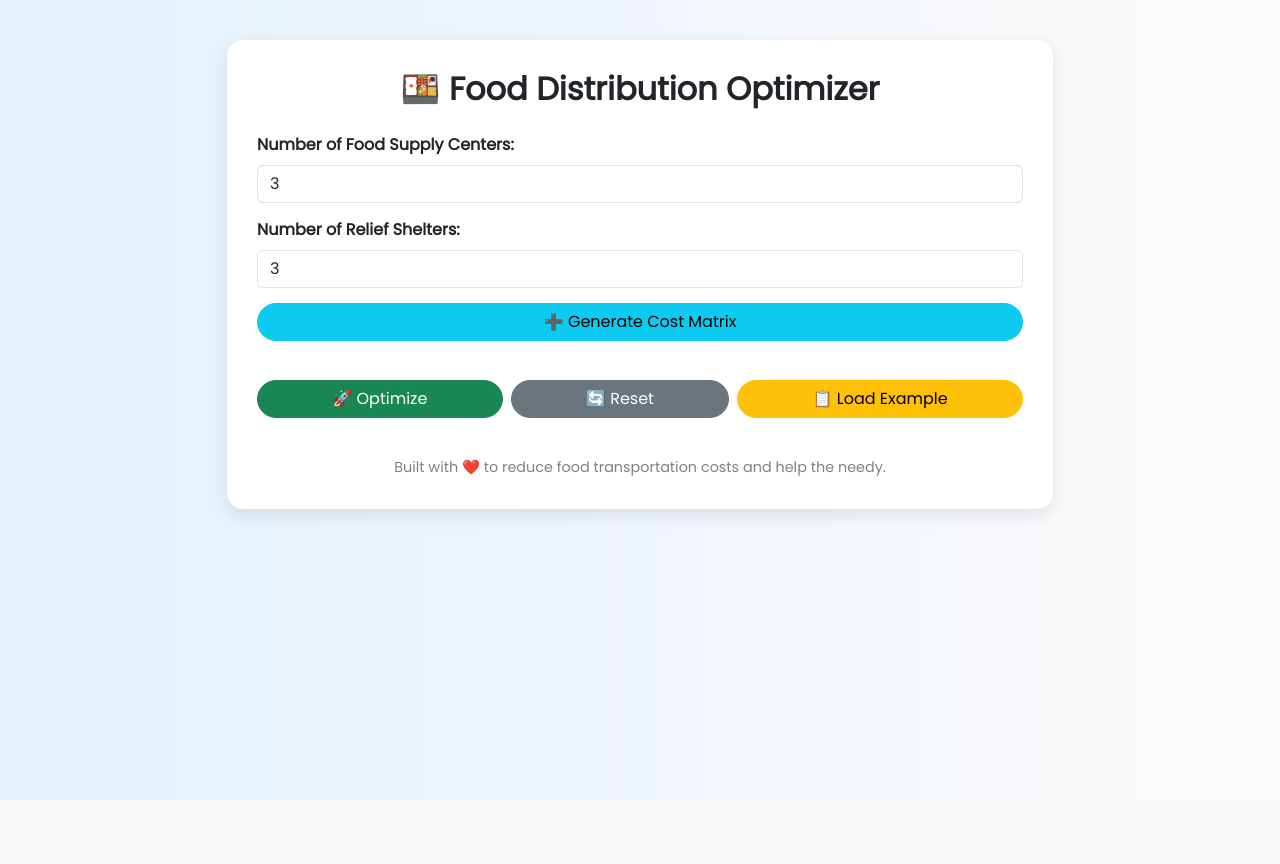
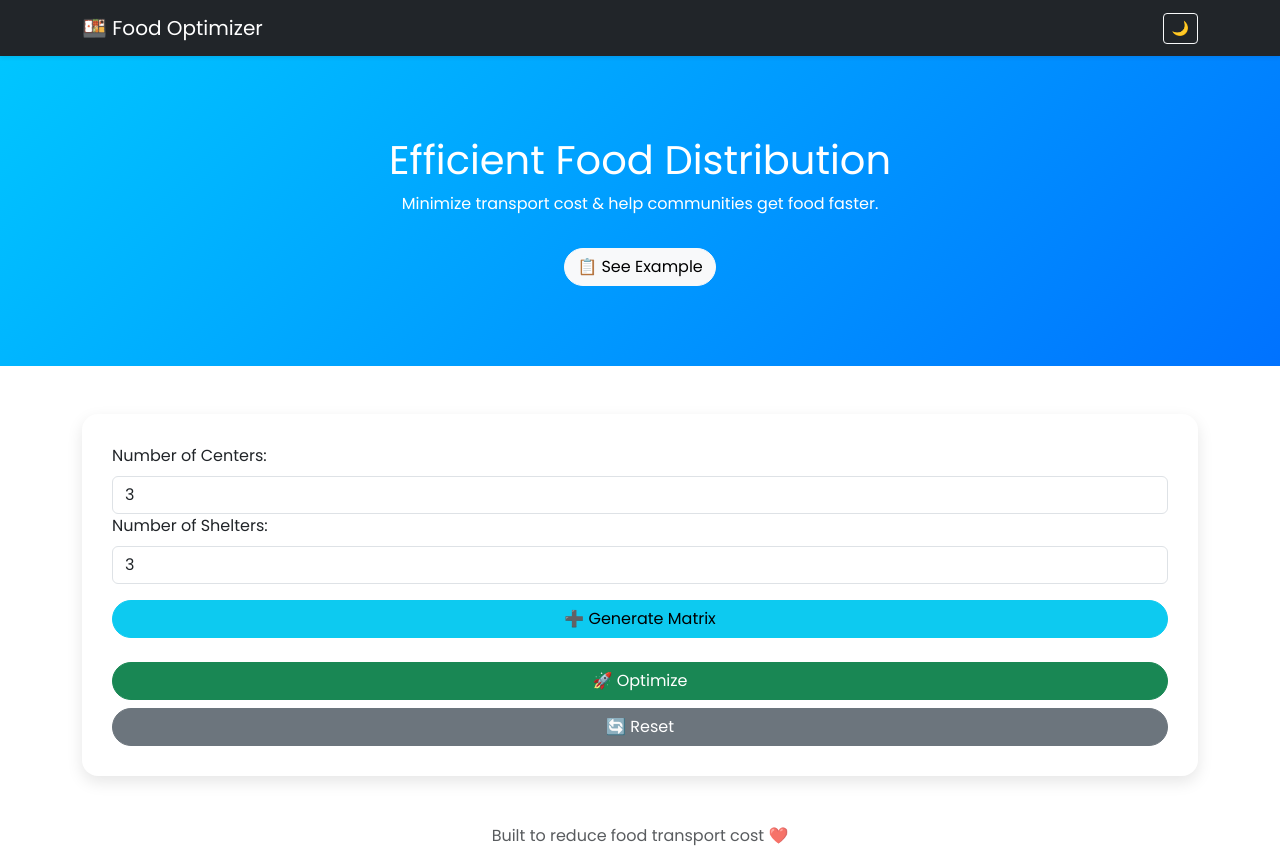
Before and after one commit to Harshini070/FoodOptimizer, a Django app: page / in a window 1280 px wide. Before the commit the page ends 800 px from the top, so only its background shows below. Run offline with Django 5.2, Linux system fonts and the light colour scheme; some libraries are stand-ins or nearby versions.

Commit message:
2nd Update

```diff
--- a/optimizer/urls.py
+++ b/optimizer/urls.py
@@ -5,4 +5,5 @@ urlpatterns = [
     path('', views.input_view, name='input_view'),
     path('optimize/', views.optimize_distribution, name='optimize'),  # <-- Make sure this line is there
     path('download_csv/', views.download_csv, name='download_csv'),
+
 ]
--- a/optimizer/views.py
+++ b/optimizer/views.py
@@ -12,7 +12,9 @@ import json
 def input_view(request):
     return render(request, 'index.html')
 
-# Handle form submission and show result
+
+
+
 def optimize_distribution(request):
     if request.method == 'POST':
         try:
@@ -61,7 +63,7 @@ def optimize_distribution(request):
                 total_cost = None
 
             return render(request, 'result.html', {
-                'result': result,
+                'optimized_matrix': result,
                 'total_cost': total_cost
             })
 
@@ -69,6 +71,7 @@ def optimize_distribution(request):
             return render(request, 'result.html', {'result': f"Error: {str(e)}"})
 
     return redirect('input_view')
+
 
 
 @csrf_exempt
@@ -90,3 +93,14 @@ def download_csv(request):
         response = HttpResponse(buffer.getvalue(), content_type='text/csv')
         response['Content-Disposition'] = 'attachment; filename=optimized_distribution.csv'
         return response
+
+
+# views.py
+def result_view(request):
+    # Assuming you have the result data in a variable `optimized_data`
+    optimized_data = [
+        [120, 130, 140, 150],
+        [100, 110, 120, 130],
+        [90, 100, 110, 120],
+    ]
+    return render(request, 'result.html', {'optimized_data': optimized_data})
--- a/templates/index.html
+++ b/templates/index.html
@@ -1,133 +1,142 @@
+{% load static %}
 <!DOCTYPE html>
-<html lang="en">
+<html lang="en" data-bs-theme="light">
 <head>
     <meta charset="UTF-8">
     <title>Food Distribution Optimizer</title>
     <link href="https://cdn.jsdelivr.net/npm/bootstrap@5.3.3/dist/css/bootstrap.min.css" rel="stylesheet">
     <link href="https://fonts.googleapis.com/css2?family=Poppins&display=swap" rel="stylesheet">
+    <link href="https://unpkg.com/aos@2.3.1/dist/aos.css" rel="stylesheet" />
     <style>
         body {
-            background: linear-gradient(to right, #e3f2fd, #fdfbfb);
             font-family: 'Poppins', sans-serif;
         }
 
-        .container {
-            max-width: 850px;
-            margin-top: 40px;
+        .hero {
+            background: linear-gradient(135deg, #00c6ff, #0072ff);
+            color: white;
+            padding: 80px 20px;
+            text-align: center;
+        }
+
+        .btn-custom {
+            border-radius: 30px;
         }
 
         .card {
             border: none;
             border-radius: 1rem;
-            box-shadow: 0 6px 18px rgba(0, 0, 0, 0.1);
+            box-shadow: 0 6px 16px rgba(0, 0, 0, 0.1);
             padding: 30px;
-            background-color: #fff;
         }
 
-        h1 {
-            font-size: 2rem;
-            font-weight: bold;
-            text-align: center;
-            margin-bottom: 25px;
-        }
-
-        .form-control, .btn {
-            margin-bottom: 15px;
-        }
-
-        .matrix-wrapper {
-            overflow-x: auto;
-        }
-
-        table input {
-            width: 80px;
-            text-align: center;
-        }
-
-        .footer {
-            text-align: center;
-            font-size: 0.9rem;
-            color: gray;
-            margin-top: 20px;
-        }
-
-        .btn-custom {
-            border-radius: 30px;
+        .dark-mode-icon {
+            cursor: pointer;
         }
     </style>
 </head>
 <body>
-<div class="container">
-    <div class="card">
-        <h1>🍱 Food Distribution Optimizer</h1>
+<nav class="navbar navbar-expand-lg navbar-dark bg-dark shadow-sm sticky-top">
+    <div class="container">
+        <a class="navbar-brand" href="#">🍱 Food Optimizer</a>
+        <div class="ms-auto">
+            <button id="themeToggle" class="btn btn-outline-light btn-sm dark-mode-icon">🌙</button>
+        </div>
+    </div>
+</nav>
 
+<section class="hero">
+    <div class="container">
+        <h1 data-aos="fade-up">Efficient Food Distribution</h1>
+        <p data-aos="fade-up" data-aos-delay="100">Minimize transport cost & help communities get food faster.</p>
+        <button class="btn btn-light btn-custom mt-3" data-bs-toggle="modal" data-bs-target="#exampleModal">📋 See Example</button>
+    </div>
+</section>
+
+<div class="container mt-5">
+    <div class="card" data-aos="fade-up">
         <form method="post" action="{% url 'optimize' %}">
             {% csrf_token %}
-
-            <label for="numCenters" class="form-label"><strong>Number of Food Supply Centers:</strong></label>
+            <label class="form-label">Number of Centers:</label>
             <input type="number" id="numCenters" class="form-control" min="1" value="3" required>
 
-            <label for="numShelters" class="form-label"><strong>Number of Relief Shelters:</strong></label>
+            <label class="form-label">Number of Shelters:</label>
             <input type="number" id="numShelters" class="form-control" min="1" value="3" required>
 
-            <div class="d-grid">
-                <button type="button" onclick="generateMatrix()" class="btn btn-info btn-custom">➕ Generate Cost Matrix</button>
-            </div>
+            <button type="button" onclick="generateMatrix()" class="btn btn-info btn-custom mt-3 w-100">➕ Generate Matrix</button>
 
             <div id="matrixSection" style="display: none;" class="mt-4">
-                <p><strong>Enter Transportation Costs (from each center to each shelter):</strong></p>
-                <div id="matrixInputs" class="matrix-wrapper mb-3"></div>
+                <div id="matrixInputs" class="table-responsive mb-3"></div>
 
-                <label for="supply" class="form-label"><strong>Supply at each center (comma-separated):</strong></label>
-                <textarea id="supply" name="supply" class="form-control" placeholder="e.g., 20,30,25" required></textarea>
+                <label class="form-label">The amount of food (e.g., meals, kg, boxes) available at each center(comma-separated):</label>
+                <textarea id="supply" name="supply" class="form-control" required></textarea>
 
-                <label for="demand" class="form-label mt-3"><strong>Demand at each shelter (comma-separated):</strong></label>
-                <textarea id="demand" name="demand" class="form-control" placeholder="e.g., 10,30,20,15" required></textarea>
+                <label class="form-label mt-3">The amount of food needed at each shelter(comma-separated):</label>
+                <textarea id="demand" name="demand" class="form-control" required></textarea>
 
                 <input type="hidden" id="cost_matrix" name="cost_matrix">
             </div>
 
-            <div class="d-flex justify-content-between flex-wrap gap-2 mt-4">
-                <button type="submit" class="btn btn-success btn-custom flex-fill">🚀 Optimize</button>
-                <button type="button" onclick="resetForm()" class="btn btn-secondary btn-custom flex-fill">🔄 Reset</button>
-                <button type="button" onclick="prefillExample()" class="btn btn-warning btn-custom flex-fill">📋 Load Example</button>
+            <div class="d-grid gap-2 mt-4">
+                <button type="submit" class="btn btn-success btn-custom">🚀 Optimize</button>
+                <button type="button" onclick="resetForm()" class="btn btn-secondary btn-custom">🔄 Reset</button>
             </div>
         </form>
-
-        <div class="footer mt-4">
-            Built with ❤️ to reduce food transportation costs and help the needy.
-        </div>
     </div>
 </div>
 
+<!-- Modal for Example -->
+<div class="modal fade" id="exampleModal" tabindex="-1">
+  <div class="modal-dialog modal-dialog-centered">
+    <div class="modal-content">
+      <div class="modal-header">
+        <h5 class="modal-title">📋 Example Input</h5>
+        <button type="button" class="btn-close" data-bs-dismiss="modal"></button>
+      </div>
+      <div class="modal-body">
+        <p>Preload example transportation costs, supply and demand to see how it works!</p>
+        <ul>
+            <li>Centers: 3</li>
+            <li>Shelters: 4</li>
+            <li>Cost Matrix: 3x4</li>
+            <li>Supply: 20, 30, 25</li>
+            <li>Demand: 10, 30, 20, 15</li>
+        </ul>
+      </div>
+      <div class="modal-footer">
+        <button type="button" onclick="prefillExample(); bootstrap.Modal.getInstance(document.getElementById('exampleModal')).hide()" class="btn btn-primary">Load Example</button>
+      </div>
+    </div>
+  </div>
+</div>
+
+<footer class="text-center mt-5 text-muted mb-3">Built to reduce food transport cost ❤️</footer>
+
+<script src="https://cdn.jsdelivr.net/npm/bootstrap@5.3.3/dist/js/bootstrap.bundle.min.js"></script>
+<script src="https://unpkg.com/aos@2.3.1/dist/aos.js"></script>
 <script>
+    AOS.init();
+
     function generateMatrix() {
+        const rows = +document.getElementById('numCenters').value;
+        const cols = +document.getElementById('numShelters').value;
         const container = document.getElementById('matrixInputs');
         container.innerHTML = '';
 
-        const rows = parseInt(document.getElementById('numCenters').value);
-        const cols = parseInt(document.getElementById('numShelters').value);
-        if (!rows || !cols) return;
+        let table = `<table class="table table-bordered"><thead><tr><th>Center \\ Shelter</th>`;
+        for (let j = 0; j < cols; j++) table += `<th>Shelter ${j+1}</th>`;
+        table += `</tr></thead><tbody>`;
 
-        let table = document.createElement('table');
-        table.className = 'table table-bordered table-hover';
-
-        let thead = table.insertRow();
-        thead.insertCell().outerHTML = "<th>Center \\ Shelter</th>";
-        for (let j = 0; j < cols; j++) {
-            thead.insertCell().outerHTML = `<th>Shelter ${j + 1}</th>`;
+        for (let i = 0; i < rows; i++) {
+            table += `<tr><th>Center ${i+1}</th>`;
+            for (let j = 0; j < cols; j++) {
+                table += `<td><input type="number" min="0" id="cell-${i}-${j}" class="form-control" required></td>`;
+            }
+            table += `</tr>`;
         }
 
-        for (let i = 0; i < rows; i++) {
-            let row = table.insertRow();
-            row.insertCell().outerHTML = `<th>Center ${i + 1}</th>`;
-            for (let j = 0; j < cols; j++) {
-                let cell = row.insertCell();
-                cell.innerHTML = `<input type="number" min="0" id="cell-${i}-${j}" class="form-control" required>`;
-            }
-        }
-
-        container.appendChild(table);
+        table += `</tbody></table>`;
+        container.innerHTML = table;
         document.getElementById('matrixSection').style.display = 'block';
     }
 
@@ -135,21 +144,10 @@
         document.getElementById('numCenters').value = 3;
         document.getElementById('numShelters').value = 4;
         generateMatrix();
-
-        const example = [
-            [8, 6, 10, 9],
-            [9, 12, 13, 7],
-            [14, 9, 16, 5]
-        ];
-
-        for (let i = 0; i < 3; i++) {
-            for (let j = 0; j < 4; j++) {
-                document.getElementById(`cell-${i}-${j}`).value = example[i][j];
-            }
-        }
-
-        document.getElementById('supply').value = '20,30,25';
-        document.getElementById('demand').value = '10,30,20,15';
+        const data = [[8,6,10,9],[9,12,13,7],[14,9,16,5]];
+        data.forEach((row, i) => row.forEach((val, j) => document.getElementById(`cell-${i}-${j}`).value = val));
+        document.getElementById('supply').value = "20,30,25";
+        document.getElementById('demand').value = "10,30,20,15";
     }
 
     function resetForm() {
@@ -159,8 +157,8 @@
     }
 
     document.querySelector("form").addEventListener("submit", function (e) {
-        const rows = parseInt(document.getElementById('numCenters').value);
-        const cols = parseInt(document.getElementById('numShelters').value);
+        const rows = +document.getElementById('numCenters').value;
+        const cols = +document.getElementById('numShelters').value;
         const matrix = [];
 
         for (let i = 0; i < rows; i++) {
@@ -173,6 +171,12 @@
 
         document.getElementById('cost_matrix').value = JSON.stringify(matrix);
     });
+
+    document.getElementById("themeToggle").addEventListener("click", () => {
+        const html = document.documentElement;
+        const theme = html.getAttribute("data-bs-theme");
+        html.setAttribute("data-bs-theme", theme === "light" ? "dark" : "light");
+    });
 </script>
 </body>
 </html>
```
Also changed, not shown: templates/result.html (+124 -84 lines).
